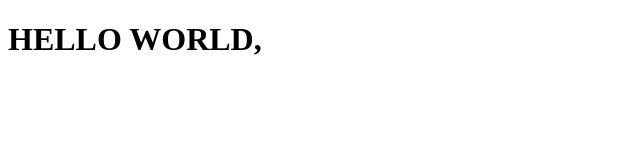
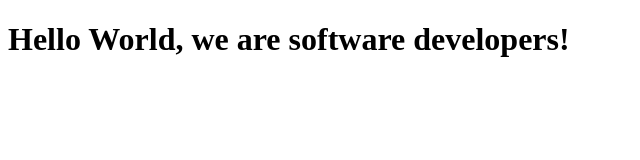
Before and after one commit to sunilkumardevalla/Personal-Portfolio, a plain HTML site: page index1.html in a window 1280 px wide. Shown: the whole page, without its empty margins (0-640 px from the left). Drawn offline with Linux system fonts and the light colour scheme.

Commit message:
Second commit addedwe are software developers

```diff
--- a/index1.html
+++ b/index1.html
@@ -8,7 +8,7 @@
 </head>
 
 <body>
-    <h1>HELLO WORLD,</h1>
+    <h1>Hello World, we are software developers!</h1>
 </body>
 
 </html>
```
